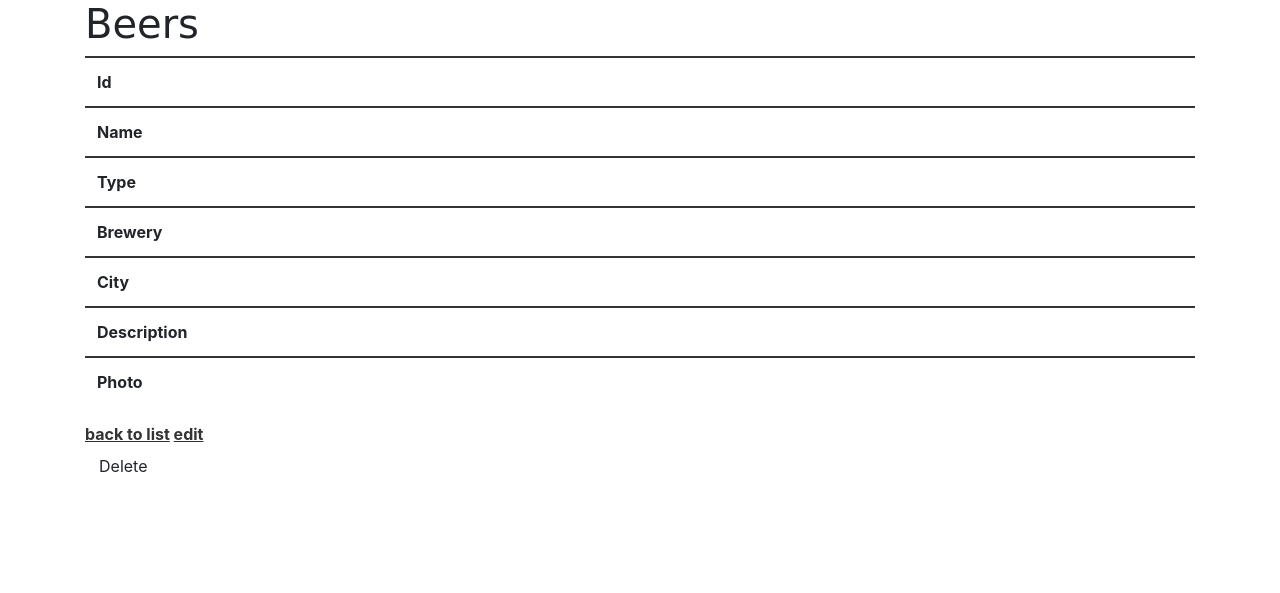
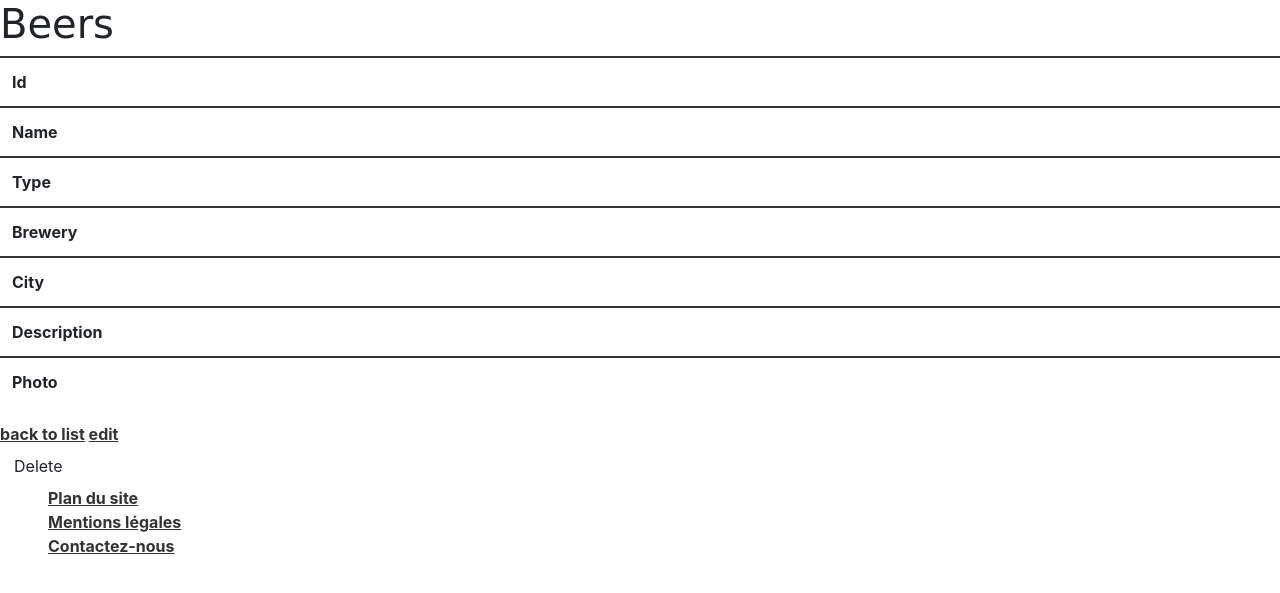
Before and after one commit to StephaneLecoutre/ProjetBinouze, a Symfony app: template templates/beers/show.html.twig in a window 1280 px wide. Shown: the top 593 px of the page. Run offline with Twig, Linux system fonts and the light colour scheme; the template is opened without the code that fills it, so the values that code supplies are empty; some libraries are stand-ins or nearby versions; some web fonts are replaced.

Commit message:
capsule et footer

```diff
--- a/templates/base.html.twig
+++ b/templates/base.html.twig
@@ -10,10 +10,24 @@
         {% endblock %}
     </head>
     <body>
-    <div class="container">
         {% block body %}
         {% endblock %}
-    </div>
+        <footer class="pageFooter">
+
+            <div class="col-md-4 px-5">
+                <a href="#">Plan du site</a>
+            </div>
+
+            <div class="col-md-4 px-5">
+                <a href="#">Mentions légales</a>
+            </div>
+
+            <div class="col-md-4 px-5">
+                <a href="#">Contactez-nous</a>
+            </div>
+
+        </footer>
+
         {% block javascripts %}
         {% endblock %}
     </body>
--- a/templates/beers/_delete_form.html.twig
+++ b/templates/beers/_delete_form.html.twig
@@ -1,3 +1,4 @@
+
 <form method="post" action="{{ path('beers_delete', {'id': beer.id}) }}" onsubmit="return confirm('Are you sure you want to delete this item?');">
     <input type="hidden" name="_method" value="DELETE">
     <input type="hidden" name="_token" value="{{ csrf_token('delete' ~ beer.id) }}">
```
Also changed, not shown: public/css/style.css (+28 -1 lines), templates/home/index.html.twig (+8 -8 lines), public/images/houblon.png (added), public/images/infos.png (added), public/images/nosBieres.png (added), public/images/quizz.png (added), public/images/recettes.png (added), 2 other files.
